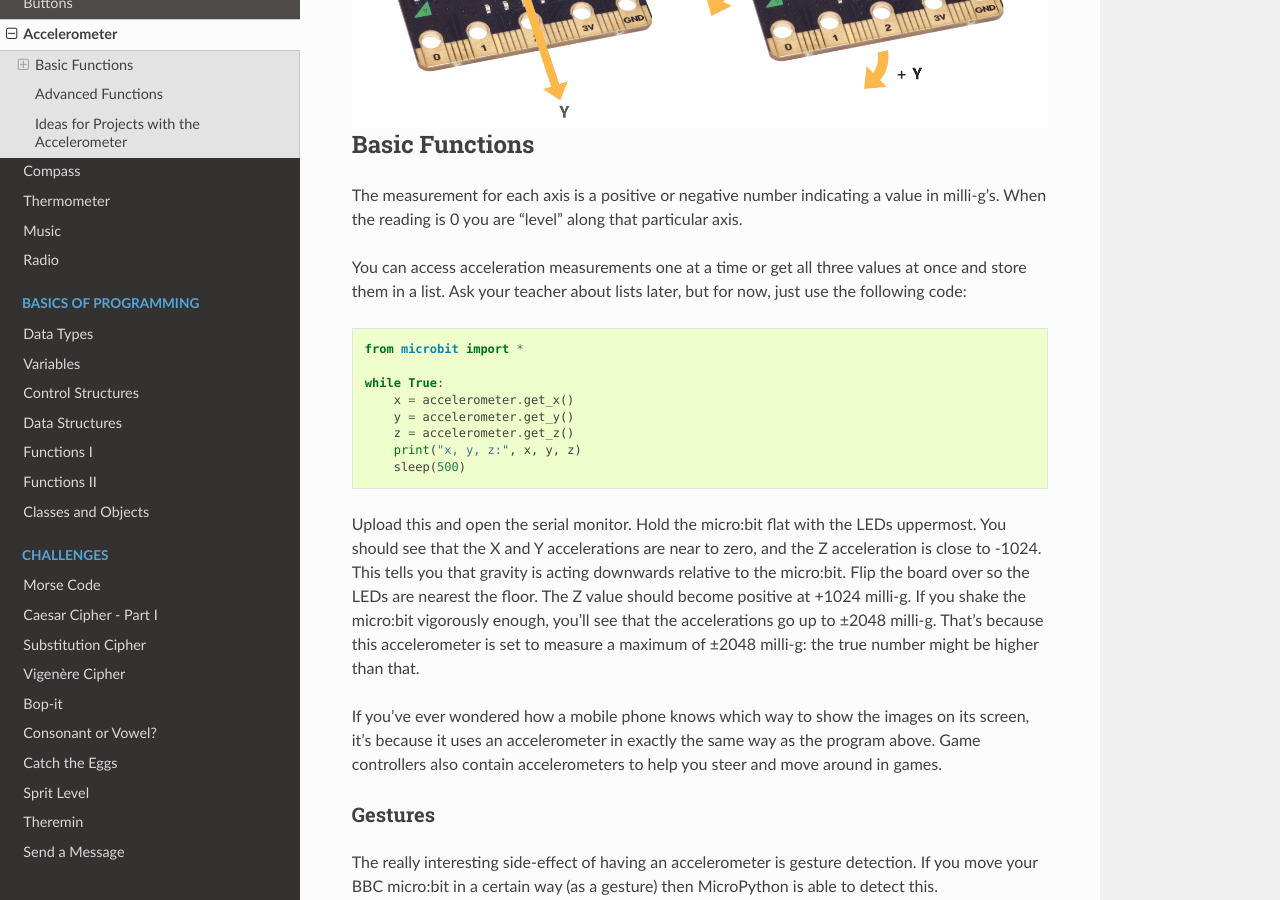
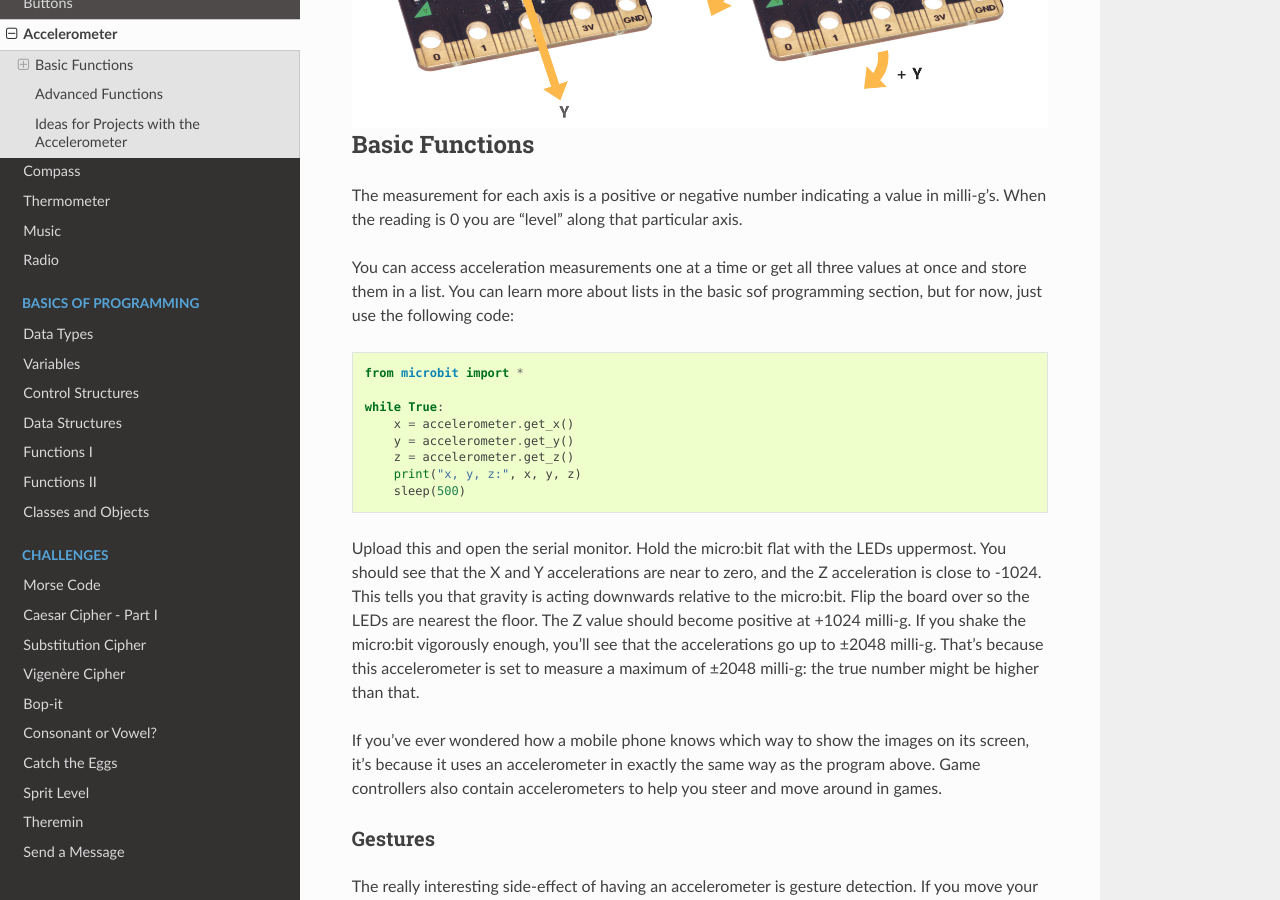
Before and after one commit to rharbird/microbit-challenges, a Sphinx documentation site: the page built from docs/source/tutorials/accelerometer.rst, in a window 1280 px wide and 900 px high, scrolled down 891 px. Built offline with Sphinx 7.4.7 and the Read the Docs theme 2.0.0, drawn with Linux system fonts in a browser that asks for light colours.

Commit message:
Modify text

```diff
--- a/docs/source/tutorials/accelerometer.rst
+++ b/docs/source/tutorials/accelerometer.rst
@@ -26,7 +26,7 @@ along that particular axis.
 
 You can access acceleration measurements one at a time or get all three
 values at once and store them in a list.
-Ask your teacher about lists later, but for now, just use the following code::
+You can learn more about lists in the basic sof programming section, but for now, just use the following code::
 
 	from microbit import *
 
```
